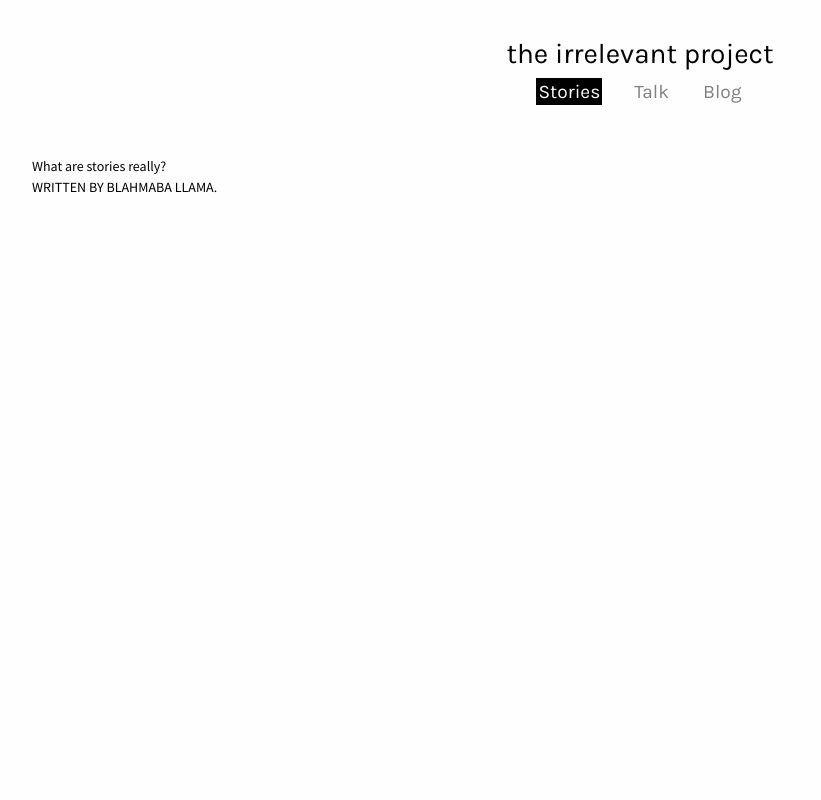
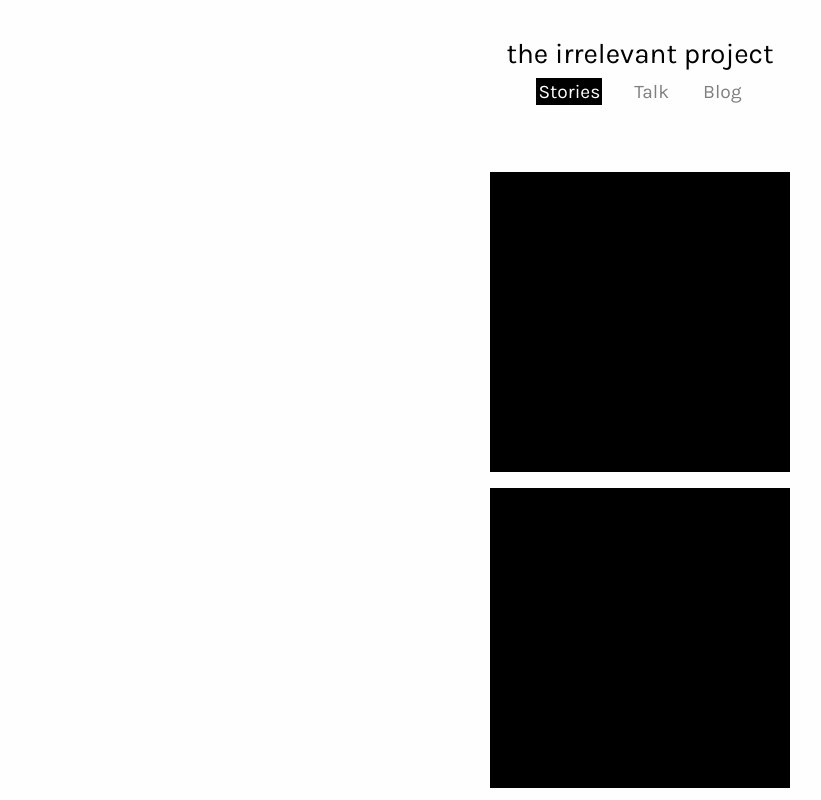
Before and after one commit to an5rag/tip, a React app: page /stories in a window 1280 px wide. Shown: the top 800 px of the page, without its empty margins (0-821 px from the left). Built offline with nearby package versions, Linux system fonts and the light colour scheme; a web font is replaced by a local one.

Commit message:
added stories, blogs, bump bundle

```diff
--- a/src/scripts/containers/blog/blog.tsx
+++ b/src/scripts/containers/blog/blog.tsx
@@ -1,6 +1,58 @@
 import * as React from 'react';
+import { BbAnimatedText } from "../../building-blocks/bb-animated-text";
 export const Blog = () => (
-  <div>
-  Blog
+<div className="row" style={{ width: "90vh"}}>
+    <div className="tip-heading" style={{ width: "100%", paddingBottom: "20px", borderBottom:"0.5px solid black"  }}>
+      <div className="tip-heading-text">
+        de Finibus Bonorum et Malorum!
+      </div>
+
+      <div className="tip-meta-text">
+        LLAMA KING |<BbAnimatedText strings={[ " 03/29/17", " MARCH 29 2017"]} />
+      </div>
+    </div>
+
+    <div className="row" style={{ width: "90vh" }}>
+      <img
+        src="https://www.washingtonpost.com/graphics/national/feminism-project/feminism-typology-quiz/img/fem-grid-faces-hp-promo.jpg"
+        style={{
+          width: "100%",
+          height: "65%",
+          marginBottom: "30px"
+
+        }}
+      />
+    </div>
+
+    <div className="tip-text">
+      Lorem ipsum dolor sit amet, consectetur adipiscing elit, sed do eiusmod
+      tempor incididunt ut labore et dolore magna aliqua. Ut enim ad minim
+      veniam, quis nostrud exercitation ullamco laboris nisi ut aliquip ex ea
+      commodo consequat. Duis aute irure dolor in reprehenderit in voluptate
+      velit esse cillum dolore eu fugiat nulla pariatur. Excepteur sint occaecat
+      cupidatat non proident, sunt in culpa qui officia deserunt mollit anim id
+      est laborum.<br /><br />
+      Lorem ipsum dolor sit amet, consectetur adipiscing elit, sed do eiusmod
+      tempor incididunt ut labore et dolore magna aliqua. Ut enim ad minim
+      veniam, quis nostrud exercitation ullamco laboris nisi ut aliquip ex ea
+      commodo consequat. Duis aute irure dolor in reprehenderit in voluptate
+      velit esse cillum dolore eu fugiat nulla pariatur. Excepteur sint occaecat
+      cupidatat non proident, sunt in culpa qui officia deserunt mollit anim id
+      est laborum.<br /><br />
+      Lorem ipsum dolor sit amet, consectetur adipiscing elit, sed do eiusmod
+      tempor incididunt ut labore et dolore magna aliqua. Ut enim ad minim
+      veniam, quis nostrud exercitation ullamco laboris nisi ut aliquip ex ea
+      commodo consequat. Duis aute irure dolor in reprehenderit in voluptate
+      velit esse cillum dolore eu fugiat nulla pariatur. Excepteur sint occaecat
+      cupidatat non proident, sunt in culpa qui officia deserunt mollit anim id
+      est laborum.<br /><br />
+      Lorem ipsum dolor sit amet, consectetur adipiscing elit, sed do eiusmod
+      tempor incididunt ut labore et dolore magna aliqua. Ut enim ad minim
+      veniam, quis nostrud exercitation ullamco laboris nisi ut aliquip ex ea
+      commodo consequat. Duis aute irure dolor in reprehenderit in voluptate
+      velit esse cillum dolore eu fugiat nulla pariatur. Excepteur sint occaecat
+      cupidatat non proident, sunt in culpa qui officia deserunt mollit anim id
+      est laborum.
+    </div>
   </div>
 )
--- a/src/scripts/containers/home/home.tsx
+++ b/src/scripts/containers/home/home.tsx
@@ -2,57 +2,6 @@ import * as React from "react";
 import { BbAnimatedText } from "../../building-blocks/bb-animated-text";
 
 export const Home = () =>
-  <div className="row" style={{ width: "90vh" }}>
-    <div className="tip-heading" style={{ width: "100%" }}>
-      <div className="tip-heading-text">
-        de Finibus Bonorum et Malorum!
-      </div>
-
-      <div className="tip-meta-text">
-        LLAMA KING |<BbAnimatedText strings={[" MARCH 29 2017"]} />
-      </div>
-    </div>
-
-    <div className="row" style={{ width: "90vh" }}>
-      <img
-        src="https://www.washingtonpost.com/graphics/national/feminism-project/feminism-typology-quiz/img/fem-grid-faces-hp-promo.jpg"
-        style={{
-          width: "100%",
-          height: "65%",
-          marginBottom: "30px"
-
-        }}
-      />
-    </div>
-
-    <div className="tip-text">
-      Lorem ipsum dolor sit amet, consectetur adipiscing elit, sed do eiusmod
-      tempor incididunt ut labore et dolore magna aliqua. Ut enim ad minim
-      veniam, quis nostrud exercitation ullamco laboris nisi ut aliquip ex ea
-      commodo consequat. Duis aute irure dolor in reprehenderit in voluptate
-      velit esse cillum dolore eu fugiat nulla pariatur. Excepteur sint occaecat
-      cupidatat non proident, sunt in culpa qui officia deserunt mollit anim id
-      est laborum.<br /><br />
-      Lorem ipsum dolor sit amet, consectetur adipiscing elit, sed do eiusmod
-      tempor incididunt ut labore et dolore magna aliqua. Ut enim ad minim
-      veniam, quis nostrud exercitation ullamco laboris nisi ut aliquip ex ea
-      commodo consequat. Duis aute irure dolor in reprehenderit in voluptate
-      velit esse cillum dolore eu fugiat nulla pariatur. Excepteur sint occaecat
-      cupidatat non proident, sunt in culpa qui officia deserunt mollit anim id
-      est laborum.<br /><br />
-      Lorem ipsum dolor sit amet, consectetur adipiscing elit, sed do eiusmod
-      tempor incididunt ut labore et dolore magna aliqua. Ut enim ad minim
-      veniam, quis nostrud exercitation ullamco laboris nisi ut aliquip ex ea
-      commodo consequat. Duis aute irure dolor in reprehenderit in voluptate
-      velit esse cillum dolore eu fugiat nulla pariatur. Excepteur sint occaecat
-      cupidatat non proident, sunt in culpa qui officia deserunt mollit anim id
-      est laborum.<br /><br />
-      Lorem ipsum dolor sit amet, consectetur adipiscing elit, sed do eiusmod
-      tempor incididunt ut labore et dolore magna aliqua. Ut enim ad minim
-      veniam, quis nostrud exercitation ullamco laboris nisi ut aliquip ex ea
-      commodo consequat. Duis aute irure dolor in reprehenderit in voluptate
-      velit esse cillum dolore eu fugiat nulla pariatur. Excepteur sint occaecat
-      cupidatat non proident, sunt in culpa qui officia deserunt mollit anim id
-      est laborum.
-    </div>
-  </div>;
+<div>
+  Home page.
+</div>
--- a/src/scripts/containers/stories/stories.tsx
+++ b/src/scripts/containers/stories/stories.tsx
@@ -1,10 +1,20 @@
 import * as React from 'react';
 export const Stories = () => {
   // document.body.style.backgroundColor = "green";
+  const mockStories = [
+    {}, {}, {}, {}, {}, {}, {}, {}, {}
+  ]
+
+  const storyGrid = mockStories.map((story, index) => {
+    return (
+      <div key={index} className="tip-story-box" />
+    )
+  })
   return (
-    <div className="tip-tiny-text">
-      What are stories really?<br/>
-      WRITTEN BY BLAHMABA LLAMA.
+    <div className="row tip-stories">
+      <div className="tip-story-grid">
+        {storyGrid}
+      </div>
     </div>
   );
 }
--- /dev/null
+++ b/src/styles/containers/tip-stories.scss
@@ -0,0 +1,21 @@
+// VARIABLES
+$story-box-margin: 1em;
+$story-box-bg-color: black;
+$story-box-height: 300px;
+$story-box-width: 300px;
+.tip-stories {
+    .tip-story-grid {
+        /* top | right | bottom | left */
+        margin: $story-box-margin 0 0 $story-box-margin;
+
+        .tip-story-box {
+            background-color: $story-box-bg-color;
+            /* top | right | bottom | left */
+            margin: 0 $story-box-margin $story-box-margin 0;
+            height: $story-box-height;
+            width: $story-box-width;
+
+            .tip-story-box-caption {}
+        }
+    }
+}
--- a/src/styles/global.scss
+++ b/src/styles/global.scss
@@ -29,6 +29,7 @@
 // /* CONTAINERS - Components built using modules
 // ========================================================================== */
 @import 'containers/tip-header.scss';
+@import 'containers/tip-stories.scss';
 // @import 'pages/create.scss';
 // @import 'pages/dashboard.scss';
 
```
Also changed, not shown: src/styles/components/tip-text-components.scss (added), src/styles/containers/tip-footer.scss (added), 6 other files (tests, documents, lock files or other folders).
